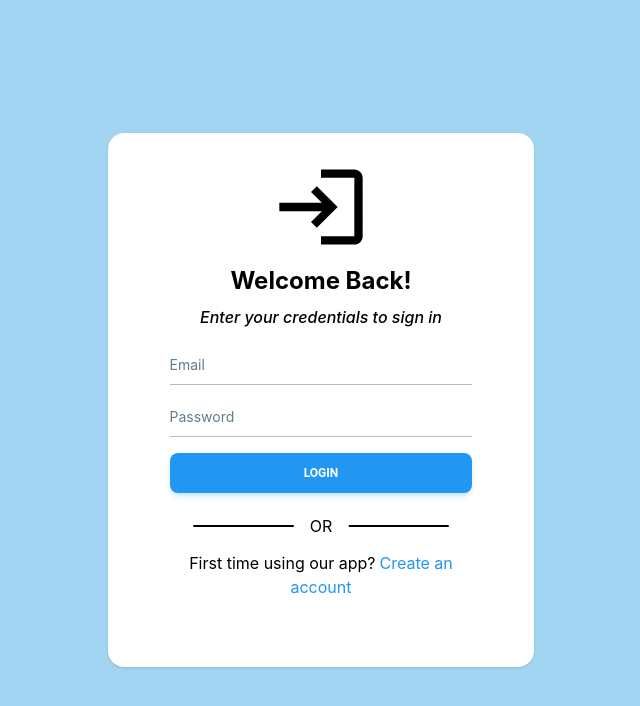
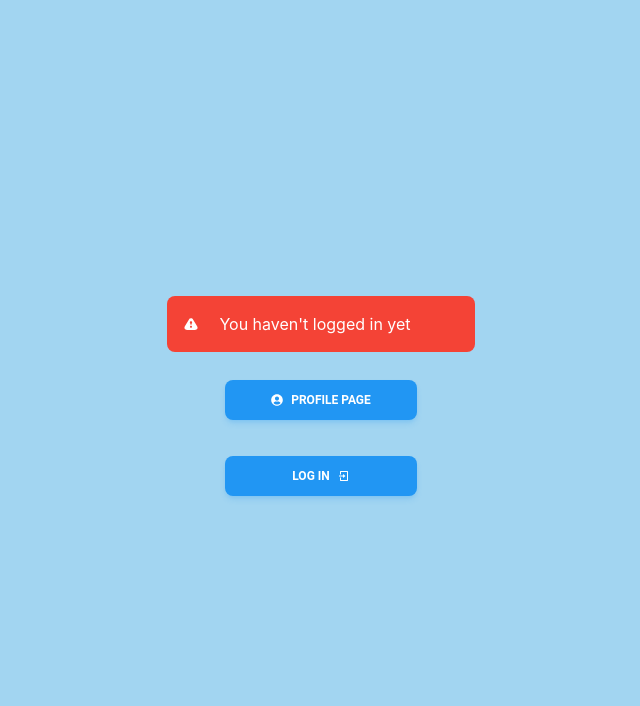
Before and after one commit to SimonGin/auth-client, a React (Vite) app: page / in a window 1280 px wide. Before the commit this address led to /login. Shown: the top 706 px of the page, without its empty margins (319-959 px from the left). Built offline with nearby package versions, Linux system fonts and the light colour scheme; no server answers.

Commit message:
Add home page

```diff
--- a/src/pages/Home.tsx
+++ b/src/pages/Home.tsx
@@ -1,12 +1,78 @@
-import { useNavigate } from "react-router-dom";
-import { useEffect } from "react";
+import { useState, useEffect } from "react";
+import Cookies from "js-cookie";
+import { ACCESS_TOKEN_COOKIE } from "../constants/key";
+import { Link } from "react-router-dom";
+import { Button, Alert } from "@material-tailwind/react";
+import { RiLoginBoxLine } from "react-icons/ri";
+import { TiWarning } from "react-icons/ti";
+import { FaUserCircle } from "react-icons/fa";
+const HomePage = () => {
+  const [authorized, setAuthorized] = useState(false);
+  useEffect(() => {
+    fetch(`https://fluffy-express-api.vercel.app/profile`, {
+      credentials: "include",
+      headers: {
+        accept: "application/json",
+        Authorization: `Bearer ${Cookies.get(ACCESS_TOKEN_COOKIE)}`,
+        "Access-Control-Allow-Origin": "https://fluffy-express-api.vercel.app",
+        "Access-Control-Allow-Credentials": "true",
+      },
+    })
+      .then((res) => res.json())
+      .then((data) => {
+        if (data.status === 200) {
+          setAuthorized(true);
+        } else {
+          setAuthorized(false);
+        }
+      });
+  }, []);
 
-const HomePage = () => {
-  const navigate = useNavigate();
-  useEffect(() => {
-    navigate("/profile");
-  }, [navigate]);
-  return <></>;
+  return (
+    <>
+      <div className="h-screen flex flex-col items-center justify-center">
+        <div className="flex flex-col items-center justify-center gap-5">
+          {authorized ? (
+            <Alert
+              icon={<FaUserCircle />}
+              color="green"
+              className="flex flex-row  items-center gap-2"
+            >
+              You have logged in
+            </Alert>
+          ) : (
+            <Alert
+              icon={<TiWarning />}
+              color="red"
+              className="flex flex-row  items-center gap-2"
+            >
+              You haven't logged in yet
+            </Alert>
+          )}
+          <Link to="/profile">
+            <Button
+              color="blue"
+              className="w-48 my-2 flex flex-row items-center justify-center gap-2"
+              {...({} as any)}
+            >
+              <FaUserCircle />
+              Profile page
+            </Button>
+          </Link>
+          <Link to="/login">
+            <Button
+              color="blue"
+              className="w-48 my-2 flex flex-row items-center justify-center gap-2"
+              {...({} as any)}
+            >
+              Log In
+              <RiLoginBoxLine />
+            </Button>
+          </Link>
+        </div>
+      </div>
+    </>
+  );
 };
 
 export default HomePage;
```
